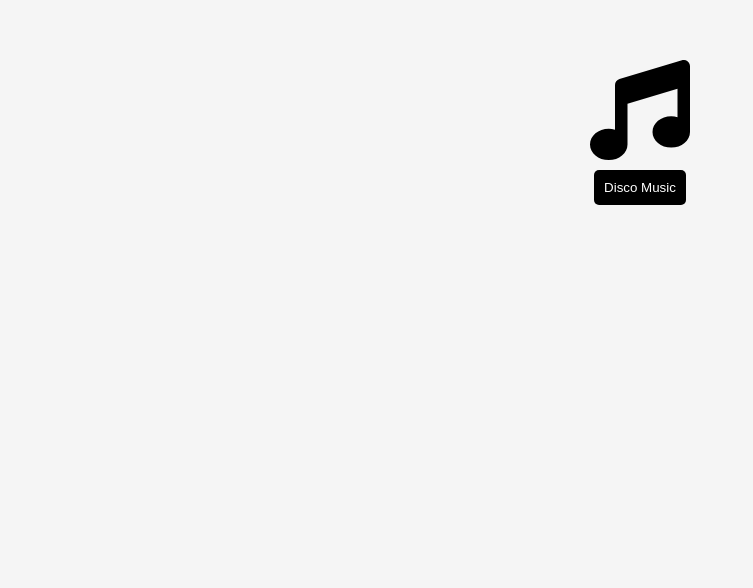
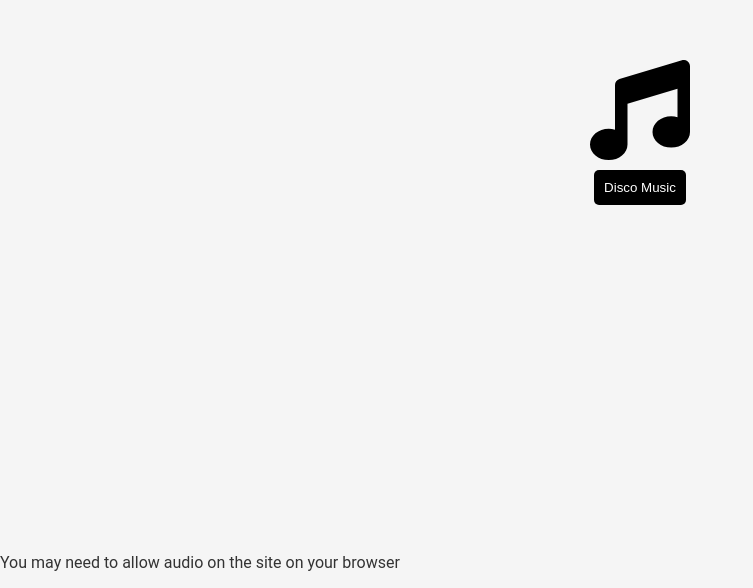
Before and after one commit to misspriyapatidar/disco-app, a React (Create React App) app: page / in a window 1280 px wide. Shown: the part 263-851 px from the top of the page, without its empty margins (0-753 px from the left). Before the commit the page ends 800 px from the top, so only its background shows below. Built offline with nearby package versions, Linux system fonts and the light colour scheme.

Commit message:
added a message to allow audio;

```diff
--- a/src/App.js
+++ b/src/App.js
@@ -52,6 +52,7 @@ function App() {
           Disco Music
         </button>
       </div>
+      <p>You may need to allow audio on the site on your browser</p>
       <div>
         <audio loop id="audio">
           <source
```
